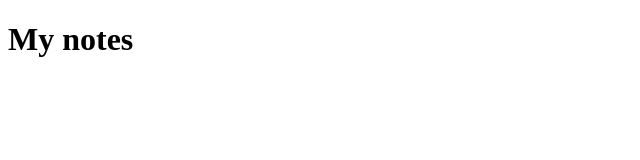
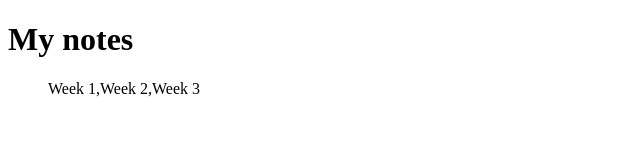
Before and after one commit to mayegirl/wdd330, a plain HTML site: page index.html in a window 1280 px wide. Shown: the whole page, without its empty margins (0-640 px from the left). Drawn offline with Linux system fonts and the light colour scheme.

Commit message:
i think i got it

```diff
--- a/index.html
+++ b/index.html
@@ -1,13 +1,15 @@
 <!DOCTYPE html>
 <html lang="en-US">
+    <head>
+        <meta charset="UTF-8" />
+    </head>
+    <body>
 
-<body>
+        <h1>My notes</h1>
 
-    <h1>My notes</h1>
-    <ol id="demo">
-        <script src="js\main.js"></script>
-    </ol>
+        <ol id="demo">
+            <script src="js\main.js"></script>
+        </ol>
 
-
-</body>
+    </body>
 </html>
--- a/js/main.js
+++ b/js/main.js
@@ -1,4 +1,10 @@
+var notes = ["Week 1", "Week 2", "Week 3"];
+notes.forEach(myFunction);
+document.getElementById("demo").innerHTML = notes;
+
 function myFunction(){
-    var notes = ["Week 1", "Week 2", "Week 3"];
-    document.getElementById("demo").innerHTML = notes;
+    var i;
+    for (i = 0; i < notes.length; i++) {
+        "<li>" + notes[i] + "<br>";
+      }
 }
```
